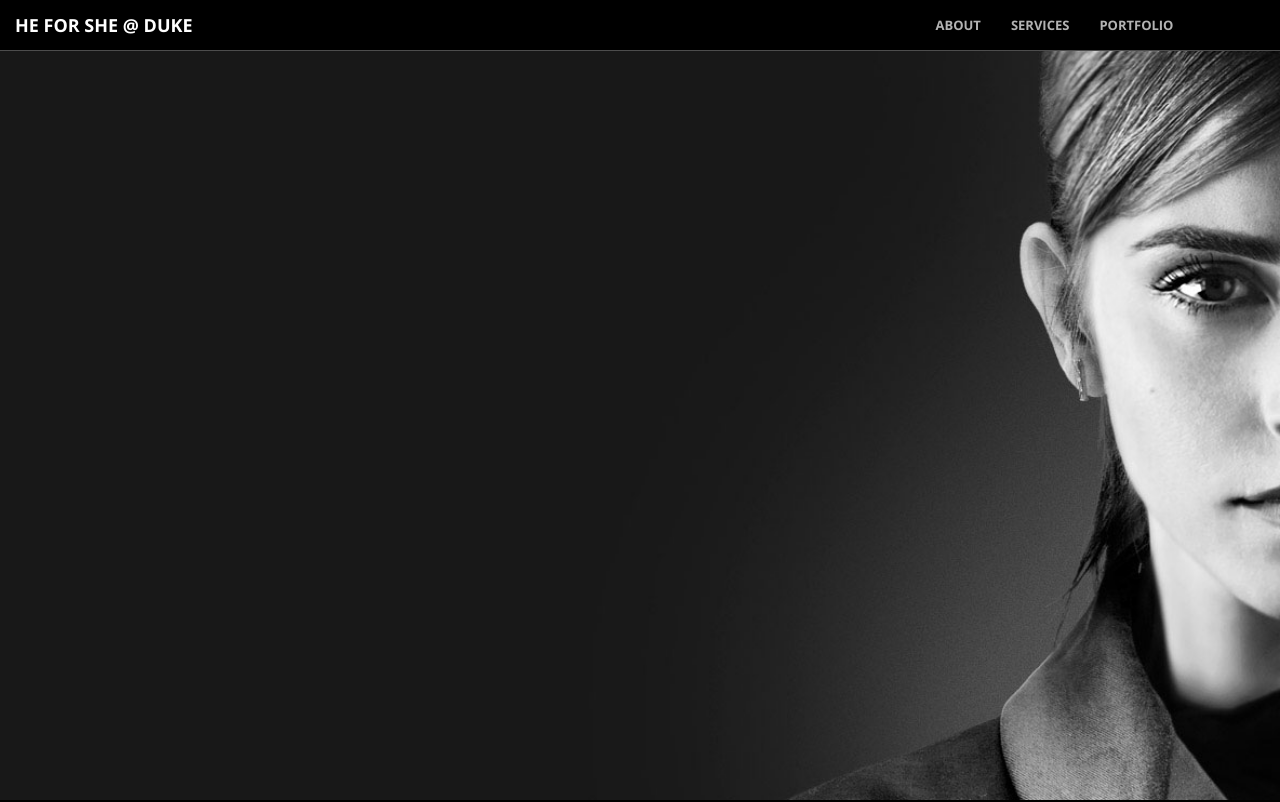
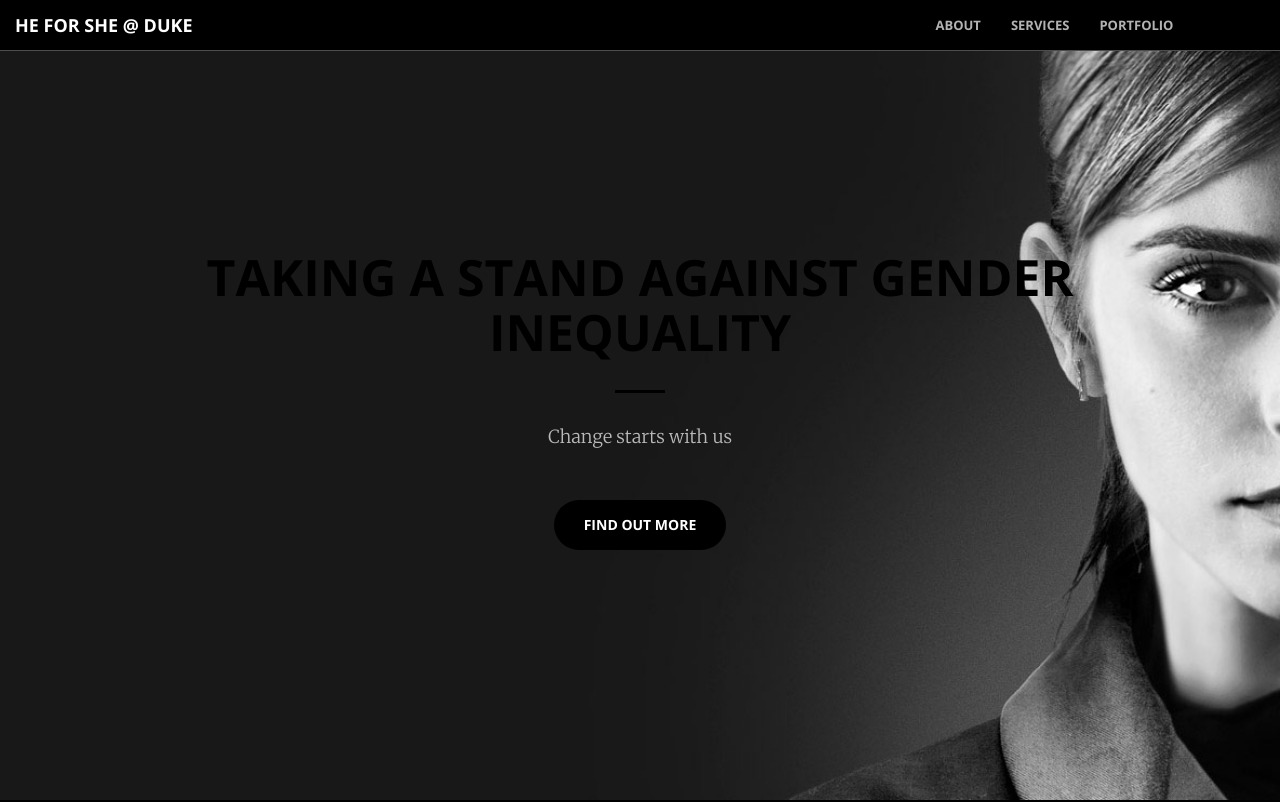
Before and after one commit to heforsheduke/heforsheduke.github.io, a website: page index.html in a window 1280 px wide. Shown: the top 802 px of the page. Drawn offline with nearby package versions, Linux system fonts and the light colour scheme.

Commit message:
added main text

```diff
--- a/index.html
+++ b/index.html
@@ -71,13 +71,11 @@
     <header>
         <div class="header-content">
             <div class="header-content-inner">
-                <!--
-                <h1 id="homeHeading">Your Favorite Source of Free Bootstrap Themes</h1>
+                <h1 id="homeHeading">Taking a stand against gender inequality</h1>
                 <hr>
-                <p>Start Bootstrap can help you build better websites using the Bootstrap CSS framework! Just download your template and start going, no strings attached!</p>
+                <p>Change starts with us</p>
                 <a href="#about" class="btn btn-primary btn-xl page-scroll">Find Out More</a>
 
-              -->
             </div>
         </div>
     </header>
```
